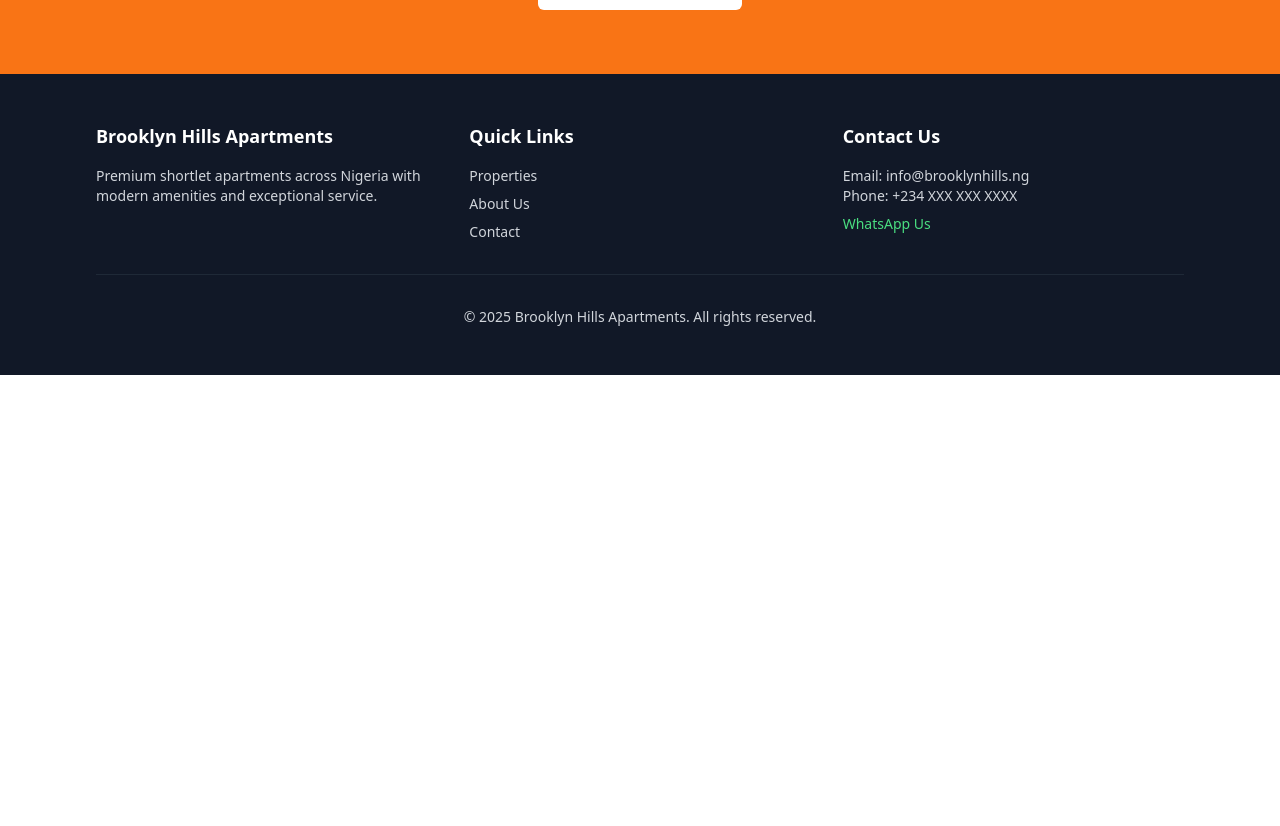
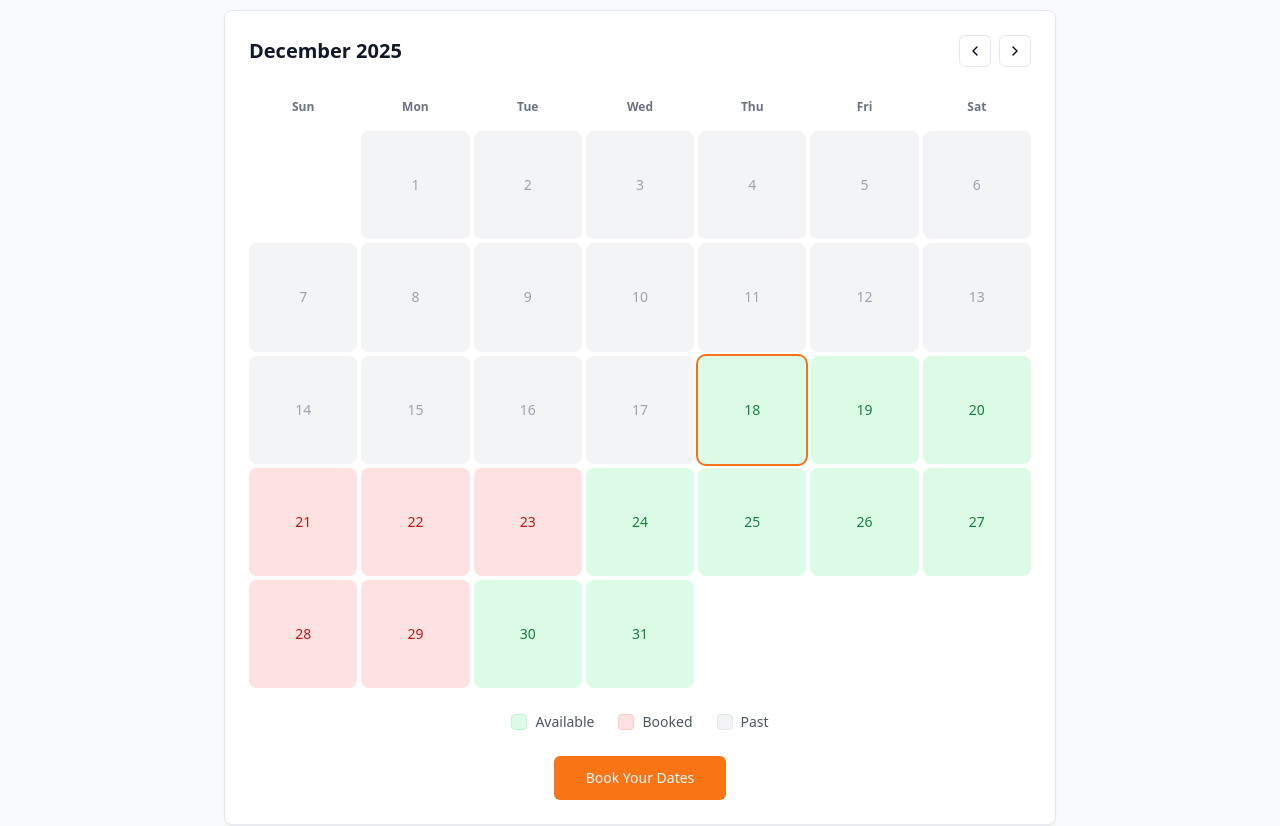
Before and after one commit to yeremillions/Brooklyn-Hills-Apartment, a Next.js app: page / in a window 1280 px wide. Shown: the part 3707-4533 px from the top of the page. Before the commit the page ends 4082 px from the top, so only its background shows below. Built offline with nearby package versions, Linux system fonts and the light colour scheme.

Commit message:
feat: Add availability mini calendar showing next 30 days with booked/available dates

```diff
--- a/app/(public)/page.tsx
+++ b/app/(public)/page.tsx
@@ -1,13 +1,29 @@
 import Link from 'next/link'
 import Image from 'next/image'
+import { addDays } from 'date-fns'
 import { Button } from '@/components/ui/button'
 import { HeroSearchForm } from '@/components/public/hero-search-form'
 import { FeaturedPropertyCard } from '@/components/public/featured-property-card'
 import { TestimonialCard } from '@/components/public/testimonial-card'
+import { AvailabilityCalendar } from '@/components/public/availability-calendar'
 import { MOCK_PROPERTIES, MOCK_TESTIMONIALS } from '@/lib/constants/mock-data'
 import { Building2, Calendar, Shield, Wifi, RefreshCw, Zap, BadgePercent, Search, Lock, Key } from 'lucide-react'
 
 export default function HomePage() {
+  // Mock booked dates for demonstration (next 30 days with some random bookings)
+  const today = new Date()
+  const bookedDates = [
+    addDays(today, 3),
+    addDays(today, 4),
+    addDays(today, 5),
+    addDays(today, 10),
+    addDays(today, 11),
+    addDays(today, 18),
+    addDays(today, 19),
+    addDays(today, 20),
+    addDays(today, 25),
+  ]
+
   return (
     <>
       {/* Hero Section */}
@@ -256,6 +272,22 @@ export default function HomePage() {
         </div>
       </section>
 
+      {/* Availability Calendar Section */}
+      <section className="py-16 px-4 md:px-8 bg-gray-50">
+        <div className="container mx-auto max-w-4xl">
+          <div className="text-center mb-12">
+            <h2 className="text-3xl md:text-4xl font-bold text-gray-900 mb-4">
+              Check Availability
+            </h2>
+            <p className="text-lg text-gray-600 max-w-2xl mx-auto">
+              View our real-time availability calendar and book your preferred dates. Green dates are available, red dates are already booked.
+            </p>
+          </div>
+
+          <AvailabilityCalendar bookedDates={bookedDates} />
+        </div>
+      </section>
+
       {/* CTA Section */}
       <section className="py-16 px-4 md:px-8 bg-primary text-white">
         <div className="container mx-auto max-w-4xl text-center">
--- /dev/null
+++ b/components/public/availability-calendar.tsx
@@ -0,0 +1,140 @@
+'use client'
+
+import { useState } from 'react'
+import { addDays, format, startOfMonth, endOfMonth, eachDayOfInterval, isSameMonth, isToday, isBefore, startOfDay } from 'date-fns'
+import { Card } from '@/components/ui/card'
+import { Button } from '@/components/ui/button'
+import Link from 'next/link'
+import { ChevronLeft, ChevronRight } from 'lucide-react'
+
+interface AvailabilityCalendarProps {
+  bookedDates?: Date[]
+}
+
+export function AvailabilityCalendar({ bookedDates = [] }: AvailabilityCalendarProps) {
+  const [currentMonth, setCurrentMonth] = useState(new Date())
+
+  const monthStart = startOfMonth(currentMonth)
+  const monthEnd = endOfMonth(currentMonth)
+  const daysInMonth = eachDayOfInterval({ start: monthStart, end: monthEnd })
+
+  // Get the day of week for the first day (0 = Sunday, 1 = Monday, etc.)
+  const firstDayOfWeek = monthStart.getDay()
+
+  // Create padding for days before month starts
+  const paddingDays = Array(firstDayOfWeek).fill(null)
+
+  // Check if a date is booked
+  const isDateBooked = (date: Date) => {
+    return bookedDates.some(bookedDate =>
+      format(bookedDate, 'yyyy-MM-dd') === format(date, 'yyyy-MM-dd')
+    )
+  }
+
+  // Check if a date is in the past
+  const isPast = (date: Date) => {
+    return isBefore(date, startOfDay(new Date()))
+  }
+
+  const goToPreviousMonth = () => {
+    setCurrentMonth(new Date(currentMonth.getFullYear(), currentMonth.getMonth() - 1))
+  }
+
+  const goToNextMonth = () => {
+    setCurrentMonth(new Date(currentMonth.getFullYear(), currentMonth.getMonth() + 1))
+  }
+
+  return (
+    <Card className="p-6">
+      {/* Calendar Header */}
+      <div className="flex items-center justify-between mb-6">
+        <h3 className="text-xl font-bold text-gray-900">
+          {format(currentMonth, 'MMMM yyyy')}
+        </h3>
+        <div className="flex gap-2">
+          <Button
+            variant="outline"
+            size="sm"
+            onClick={goToPreviousMonth}
+            className="h-8 w-8 p-0"
+          >
+            <ChevronLeft className="h-4 w-4" />
+          </Button>
+          <Button
+            variant="outline"
+            size="sm"
+            onClick={goToNextMonth}
+            className="h-8 w-8 p-0"
+          >
+            <ChevronRight className="h-4 w-4" />
+          </Button>
+        </div>
+      </div>
+
+      {/* Day names */}
+      <div className="grid grid-cols-7 gap-1 mb-2">
+        {['Sun', 'Mon', 'Tue', 'Wed', 'Thu', 'Fri', 'Sat'].map(day => (
+          <div key={day} className="text-center text-xs font-semibold text-gray-500 py-2">
+            {day}
+          </div>
+        ))}
+      </div>
+
+      {/* Calendar Grid */}
+      <div className="grid grid-cols-7 gap-1">
+        {/* Padding days */}
+        {paddingDays.map((_, index) => (
+          <div key={`padding-${index}`} className="aspect-square" />
+        ))}
+
+        {/* Actual days */}
+        {daysInMonth.map((day) => {
+          const past = isPast(day)
+          const booked = isDateBooked(day)
+          const today = isToday(day)
+          const available = !past && !booked
+
+          return (
+            <div
+              key={day.toISOString()}
+              className={`
+                aspect-square flex items-center justify-center rounded-lg text-sm font-medium transition-colors
+                ${today ? 'ring-2 ring-orange-500' : ''}
+                ${available ? 'bg-green-100 text-green-700 hover:bg-green-200 cursor-pointer' : ''}
+                ${booked ? 'bg-red-100 text-red-700' : ''}
+                ${past ? 'bg-gray-100 text-gray-400' : ''}
+              `}
+            >
+              {format(day, 'd')}
+            </div>
+          )
+        })}
+      </div>
+
+      {/* Legend */}
+      <div className="mt-6 flex items-center justify-center gap-6 text-sm">
+        <div className="flex items-center gap-2">
+          <div className="w-4 h-4 rounded bg-green-100 border border-green-200"></div>
+          <span className="text-gray-600">Available</span>
+        </div>
+        <div className="flex items-center gap-2">
+          <div className="w-4 h-4 rounded bg-red-100 border border-red-200"></div>
+          <span className="text-gray-600">Booked</span>
+        </div>
+        <div className="flex items-center gap-2">
+          <div className="w-4 h-4 rounded bg-gray-100 border border-gray-200"></div>
+          <span className="text-gray-600">Past</span>
+        </div>
+      </div>
+
+      {/* CTA */}
+      <div className="mt-6 text-center">
+        <Link href="/properties">
+          <Button size="lg" className="w-full md:w-auto px-8">
+            Book Your Dates
+          </Button>
+        </Link>
+      </div>
+    </Card>
+  )
+}
```
